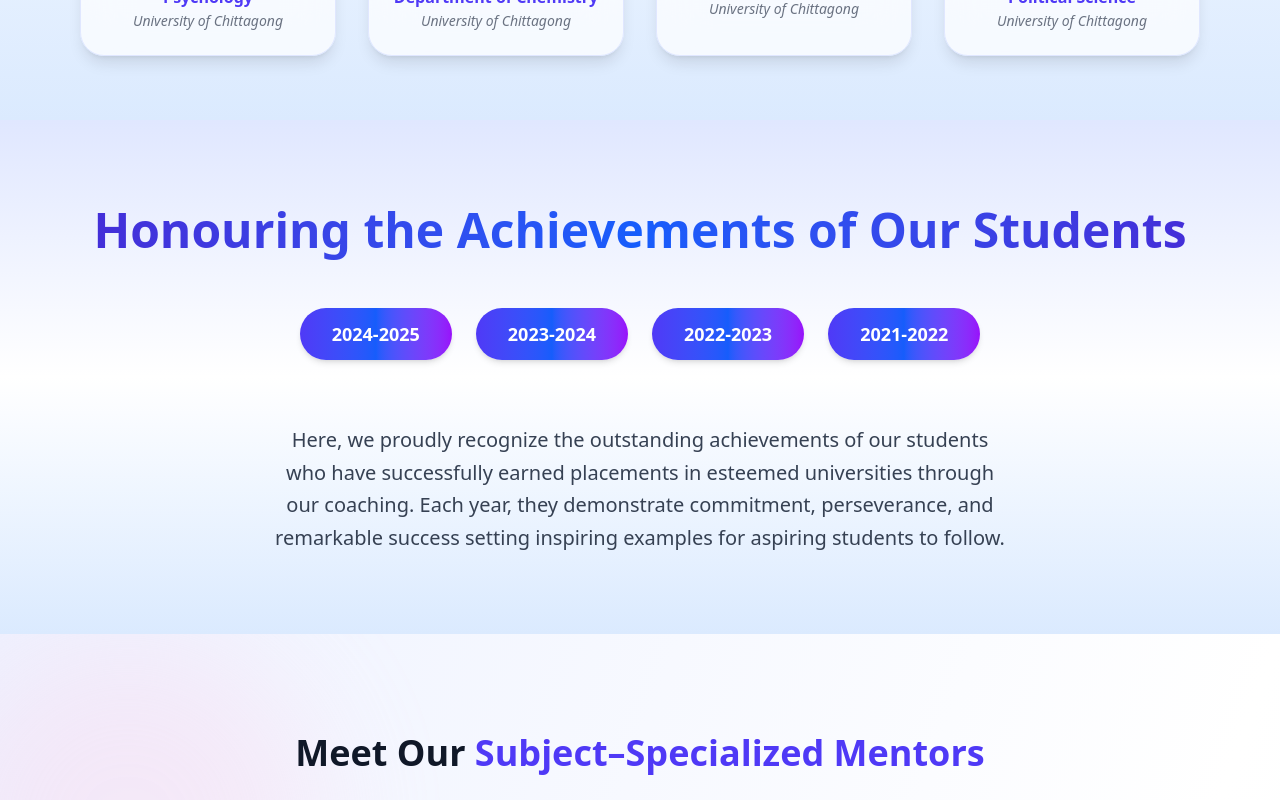
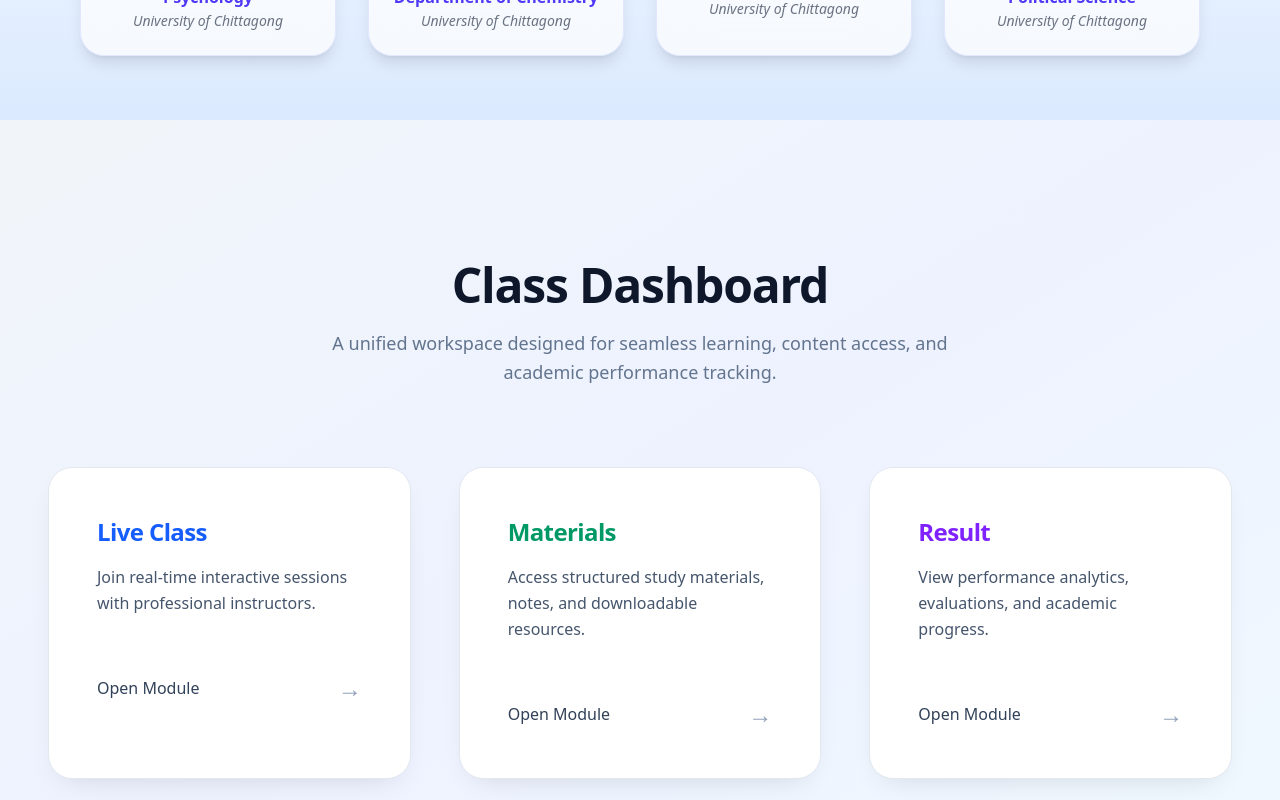
Before and after one commit to Newaz-Sourav/Monir-s-Admission-Care, a React (Vite) app: page / in a window 1280 px wide. Shown: the part 1560-2360 px from the top of the page. Built offline with nearby package versions, Linux system fonts and the light colour scheme.

Commit message:
Updated Joinus component with official Facebook group and responsive improvements

```diff
--- a/package.json
+++ b/package.json
@@ -11,10 +11,11 @@
   },
   "dependencies": {
     "canvas-confetti": "^1.9.4",
-    "framer-motion": "^12.23.24",
+    "framer-motion": "^12.25.0",
     "lucide-react": "^0.548.0",
     "react": "^19.1.1",
     "react-dom": "^19.1.1",
+    "react-icons": "^5.5.0",
     "react-intersection-observer": "^10.0.0",
     "react-router-dom": "^7.9.5"
   },
--- a/src/App.jsx
+++ b/src/App.jsx
@@ -13,6 +13,8 @@ import TeachersCategory from "./Components/Teachers/TeachersCategory";
 import LearningPlaylists from "./Components/LearningPlaylists";
 import FreeExamInfo from "./Components/FreeExamInfo";
 import Footer from "./Components/Footer";
+import Liveclass from "./Components/Liveclass";
+import Joinus from "./Components/Joinus";
 
 
 
@@ -27,8 +29,10 @@ import Footer from "./Components/Footer";
       <Navbar></Navbar>
       <ImageScroller></ImageScroller>
       <TeachersPanel></TeachersPanel>
+      <Liveclass></Liveclass>
       <SessionTabs></SessionTabs>
       <TeachersCategory></TeachersCategory>
+      <Joinus></Joinus>
       <LearningPlaylists></LearningPlaylists>
       <FreeExamInfo></FreeExamInfo>
       <Footer></Footer>
--- a/src/Components/ImageScroller.jsx
+++ b/src/Components/ImageScroller.jsx
@@ -3,13 +3,13 @@ import { motion, AnimatePresence } from "framer-motion";
 
 const ImageScroller = () => {
   const images = [
-    "images/IMG_20231016_005819.jpg",
+    "images/IMG-20250927-WA0003.jpg",
+
+    "images/SAVE_20260111_162711.jpg",
 
     "images/IMG-20250927-WA0003.jpg",
 
-    "images/IMG_20231016_005819.jpg",
-
-    "images/IMG-20250927-WA0003.jpg",
+    "images/SAVE_20260111_162711.jpg",
   ];
 
   const [current, setCurrent] = useState(0);
--- /dev/null
+++ b/src/Components/Joinus.jsx
@@ -0,0 +1,156 @@
+import React from "react";
+import { motion } from "framer-motion";
+import {
+  FaLink,
+  FaYoutube,
+  FaFacebook,
+  FaInstagram,
+} from "react-icons/fa";
+
+const container = {
+  hidden: { opacity: 0 },
+  visible: {
+    opacity: 1,
+    transition: { staggerChildren: 0.12 },
+  },
+};
+
+const item = {
+  hidden: { opacity: 0, y: 24 },
+  visible: {
+    opacity: 1,
+    y: 0,
+    transition: { duration: 0.5, ease: "easeOut" },
+  },
+};
+
+const Joinus = () => {
+  const platforms = [
+  {
+  title: "Official Facebook Group",
+  description: "Join our official Facebook group to connect with the community, get updates, and share knowledge.",
+  link: "https://facebook.com/groups/your-group-id", // এখানে তোমার real group link বসাও
+  gradient: "from-blue-600/20 to-indigo-600/20",
+  text: "text-blue-700",
+  icon: <FaFacebook />, // Facebook logo
+}
+,
+    {
+      title: "Free Playlist",
+      description: "Watch free classes and learning resources anytime.",
+      link: "https://example.com/playlist",
+      gradient: "from-red-500/20 to-rose-500/20",
+      text: "text-red-600",
+      icon: <FaYoutube />,
+    },
+    {
+      title: "Official Facebook",
+      description: "Stay connected with updates and community posts.",
+      link: "https://facebook.com",
+      gradient: "from-blue-600/20 to-indigo-600/20",
+      text: "text-indigo-600",
+      icon: <FaFacebook />,
+    },
+    {
+      title: "Official Instagram",
+      description: "Follow us for reels, tips, and behind-the-scenes content.",
+      link: "https://instagram.com",
+      gradient: "from-pink-500/20 to-rose-500/20",
+      text: "text-pink-600",
+      icon: <FaInstagram />,
+    }
+
+  ];
+
+  return (
+    <section className="
+      min-h-screen
+      bg-gradient-to-br from-slate-50 via-indigo-50 to-sky-50
+      px-4 sm:px-6 lg:px-12
+      py-16 sm:py-20
+      flex items-center justify-center
+    ">
+      <div className="w-full max-w-7xl">
+        {/* Header */}
+        <motion.div
+          initial={{ opacity: 0, y: 20 }}
+          animate={{ opacity: 1, y: 0 }}
+          transition={{ duration: 0.6 }}
+          className="mb-12 lg:mb-16 text-center"
+        >
+          <h2 className="text-2xl sm:text-3xl lg:text-5xl font-semibold text-slate-900">
+            Join Our Community
+          </h2>
+          <p className="mt-4 text-sm sm:text-base lg:text-lg text-slate-500 max-w-2xl mx-auto">
+            Connect with us across platforms and get access to learning resources,
+            updates, and exclusive content.
+          </p>
+        </motion.div>
+
+        {/* Cards */}
+        <motion.div
+          variants={container}
+          initial="hidden"
+          animate="visible"
+          className="grid grid-cols-1 sm:grid-cols-2 lg:grid-cols-3 gap-6 sm:gap-8"
+        >
+          {platforms.map((data, index) => (
+            <motion.div
+              key={index}
+              variants={item}
+              className="group relative bg-white rounded-2xl
+                         p-6 sm:p-7 lg:p-8
+                         border border-slate-200
+                         shadow-sm hover:shadow-lg
+                         transition overflow-hidden"
+            >
+              {/* Hover Gradient */}
+              <div
+                className={`absolute inset-0 bg-gradient-to-br ${data.gradient}
+                            opacity-0 group-hover:opacity-100 transition-opacity duration-500`}
+              />
+
+              <div className="relative z-10 flex flex-col h-full">
+                {/* Logo */}
+                <div className={`
+                  w-12 h-12 rounded-xl flex items-center justify-center
+                  bg-slate-100 mb-5 text-xl ${data.text}
+                `}>
+                  {data.icon}
+                </div>
+
+                <h3 className={`text-lg sm:text-xl font-semibold ${data.text}`}>
+                  {data.title}
+                </h3>
+
+                <p className="mt-3 text-sm sm:text-base text-slate-600 leading-relaxed flex-grow">
+                  {data.description}
+                </p>
+
+                <motion.a
+                  href={data.link}
+                  target="_blank"
+                  rel="noopener noreferrer"
+                  whileHover={{ scale: 1.04 }}
+                  whileTap={{ scale: 0.97 }}
+                  className="
+                    mt-6 sm:mt-8
+                    inline-flex items-center justify-center
+                    w-full
+                    rounded-xl bg-slate-900 text-white
+                    px-5 py-3 text-sm sm:text-base font-medium
+                    hover:bg-slate-800 transition
+                  "
+                >
+                  Join Now
+                </motion.a>
+              </div>
+            </motion.div>
+          ))}
+        </motion.div>
+      </div>
+    </section>
+  );
+};
+
+export default Joinus;
--- /dev/null
+++ b/src/Components/Liveclass.jsx
@@ -0,0 +1,133 @@
+import React from "react";
+import { motion } from "framer-motion";
+
+const containerVariants = {
+  hidden: { opacity: 0 },
+  visible: {
+    opacity: 1,
+    transition: { staggerChildren: 0.15 },
+  },
+};
+
+const cardVariants = {
+  hidden: { opacity: 0, y: 30 },
+  visible: {
+    opacity: 1,
+    y: 0,
+    transition: { duration: 0.5, ease: "easeOut" },
+  },
+};
+
+const Liveclass = () => {
+  const actions = [
+    {
+      title: "Live Class",
+      description:
+        "Join real-time interactive sessions with professional instructors.",
+      link: "https://example.com/live",
+      accent: "from-blue-500/25 to-blue-600/25",
+      text: "text-blue-600",
+    },
+    {
+      title: "Materials",
+      description:
+        "Access structured study materials, notes, and downloadable resources.",
+      link: "https://example.com/materials",
+      accent: "from-emerald-500/25 to-emerald-600/25",
+      text: "text-emerald-600",
+    },
+    {
+      title: "Result",
+      description:
+        "View performance analytics, evaluations, and academic progress.",
+      link: "https://example.com/result",
+      accent: "from-violet-500/25 to-violet-600/25",
+      text: "text-violet-600",
+    },
+  ];
+
+  return (
+    <section className="
+  py-4 md:py-0 min-h-screen
+  flex items-center justify-center
+  px-4 sm:px-6 lg:px-12
+  bg-gradient-to-br from-slate-100 via-indigo-50 to-sky-50
+">
+
+      <div className="w-full max-w-7xl ">
+        {/* Header */}
+        <motion.div
+          initial={{ opacity: 0, y: 24 }}
+          animate={{ opacity: 1, y: 0 }}
+          transition={{ duration: 0.6 }}
+          className="mb-12 sm:mb-16 lg:mb-20 text-center"
+        >
+          <h1 className="text-2xl sm:text-3xl lg:text-5xl font-semibold tracking-tight text-slate-900">
+            Class Dashboard
+          </h1>
+          <p className="mt-4 sm:mt-5 text-sm sm:text-base lg:text-lg text-slate-500 max-w-xl lg:max-w-2xl mx-auto leading-relaxed">
+            A unified workspace designed for seamless learning, content access,
+            and academic performance tracking.
+          </p>
+        </motion.div>
+
+        {/* Cards */}
+        <motion.div
+          variants={containerVariants}
+          initial="hidden"
+          animate="visible"
+          className="grid grid-cols-1 sm:grid-cols-2 lg:grid-cols-3 gap-6 sm:gap-8 lg:gap-12"
+        >
+          {actions.map((item, index) => (
+            <motion.a
+              key={index}
+              href={item.link}
+              target="_blank"
+              rel="noopener noreferrer"
+              variants={cardVariants}
+              whileHover={{ y: -6 }}
+              className="group relative rounded-2xl sm:rounded-3xl bg-white
+                         p-6 sm:p-8 lg:p-12
+                         border border-slate-200
+                         shadow-[0_12px_30px_-15px_rgba(0,0,0,0.15)]
+                         focus:outline-none focus:ring-2 focus:ring-offset-2 focus:ring-slate-400"
+            >
+              {/* Gradient background */}
+              <div
+                className={`absolute inset-0 rounded-2xl sm:rounded-3xl bg-gradient-to-br ${item.accent}
+                            opacity-0 group-hover:opacity-100 transition-opacity duration-500`}
+              />
+
+              <div className="relative z-10">
+                <h3
+                  className={`text-lg sm:text-xl lg:text-2xl font-semibold tracking-tight ${item.text}`}
+                >
+                  {item.title}
+                </h3>
+
+                <p className="mt-3 sm:mt-4 text-sm sm:text-base text-slate-600 leading-relaxed">
+                  {item.description}
+                </p>
+
+                <div className="mt-8 sm:mt-10 lg:mt-14 flex items-center justify-between">
+                  <span className="text-sm sm:text-base font-medium text-slate-700">
+                    Open Module
+                  </span>
+                  <motion.span
+                    whileHover={{ x: 6 }}
+                    transition={{ type: "spring", stiffness: 260 }}
+                    className="text-xl sm:text-2xl text-slate-400"
+                  >
+                    →
+                  </motion.span>
+                </div>
+              </div>
+            </motion.a>
+          ))}
+        </motion.div>
+      </div>
+    </section>
+  );
+};
+
+export default Liveclass;
```
Also changed, not shown: public/images/SAVE_20260111_162711.jpg (added), 1 other file (tests, documents, lock files or other folders).
